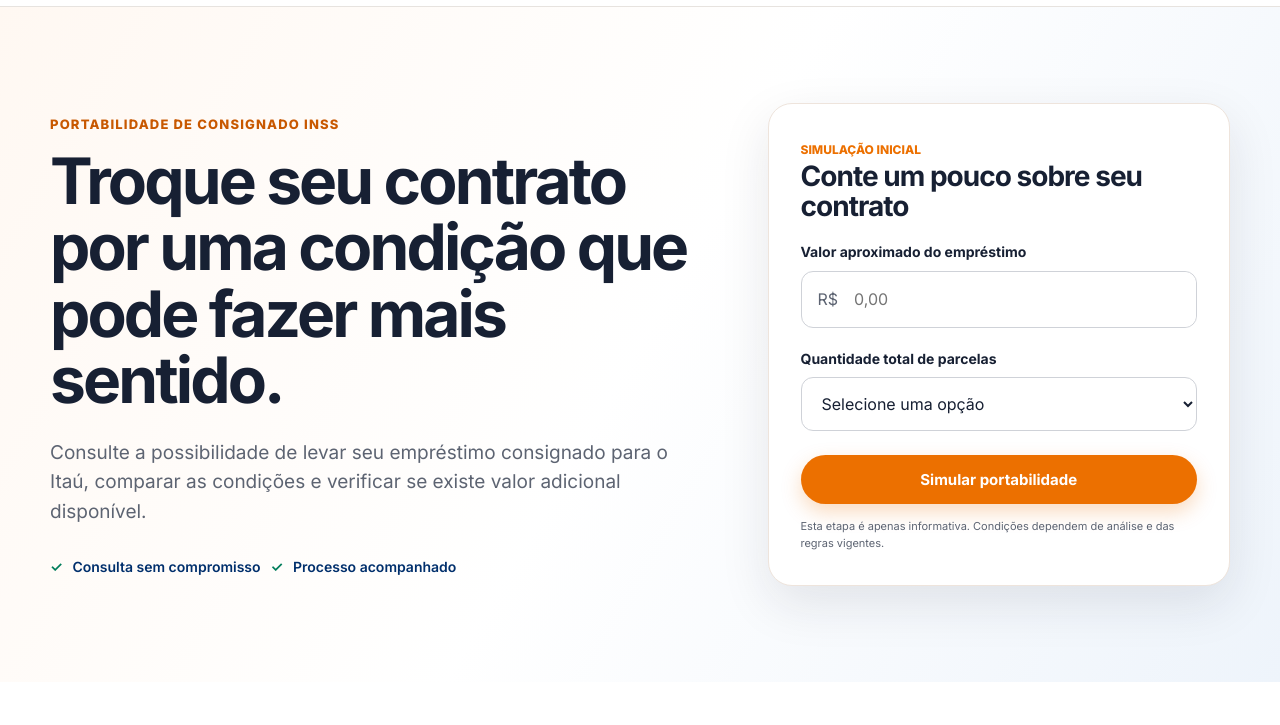
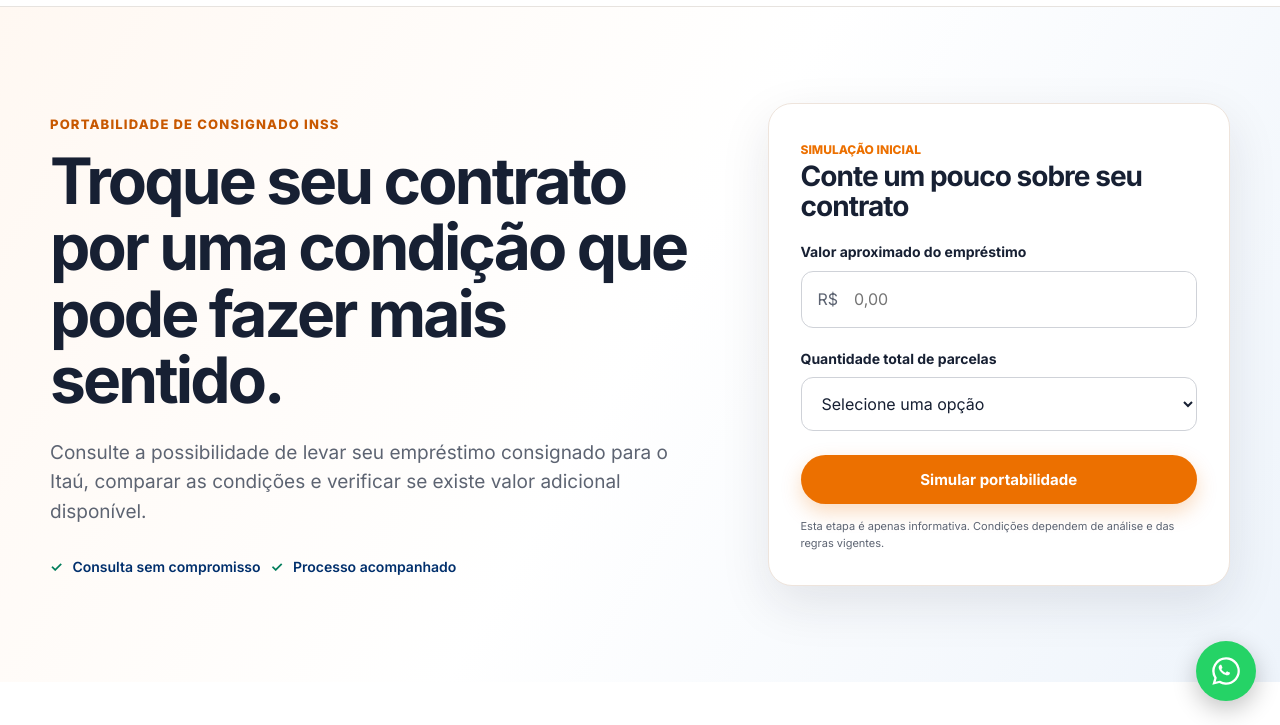
Before and after one commit to autenticado/itau, a plain HTML site: page index.html in a window 1280 px wide. Shown: the part 75-800 px from the top of the page. Drawn offline with Linux system fonts and the light colour scheme.

Commit message:
Add files via upload

```diff
--- a/index.html
+++ b/index.html
@@ -10,6 +10,48 @@
   <link href="https://fonts.googleapis.com/css2?family=Inter:wght@400;500;600;700;800&display=swap" rel="stylesheet">
   <link rel="stylesheet" href="styles.css">
   <link rel="stylesheet" href="modal.css">
+  <style>
+    .whatsapp-float {
+      position: fixed;
+      right: 24px;
+      bottom: 24px;
+      z-index: 1000;
+      display: grid;
+      width: 60px;
+      height: 60px;
+      place-items: center;
+      border-radius: 50%;
+      background: #25d366;
+      color: #fff;
+      box-shadow: 0 8px 24px rgba(0, 0, 0, .24);
+      transition: transform .2s ease, box-shadow .2s ease;
+    }
+
+    .whatsapp-float:hover {
+      transform: translateY(-3px) scale(1.04);
+      box-shadow: 0 12px 28px rgba(0, 0, 0, .3);
+    }
+
+    .whatsapp-float:focus-visible {
+      outline: 3px solid #fff;
+      outline-offset: 3px;
+    }
+
+    .whatsapp-float svg {
+      width: 34px;
+      height: 34px;
+      fill: currentColor;
+    }
+
+    @media (max-width: 600px) {
+      .whatsapp-float {
+        right: 16px;
+        bottom: 16px;
+        width: 56px;
+        height: 56px;
+      }
+    }
+  </style>
 </head>
 <body>
   <header class="topbar">
@@ -136,6 +178,11 @@
       <a class="button button-primary" href="https://wa.me/5511968213396?text=Ol%C3%A1%2C%20gostaria%20de%20simular%20minha%20portabilidade." target="_blank" rel="noopener noreferrer">Falar com um consultor</a>
     </div>
   </div>
+  <a class="whatsapp-float" href="https://wa.me/5511968213396?text=Ol%C3%A1%2C%20gostaria%20de%20atendimento%21" target="_blank" rel="noopener noreferrer" aria-label="Falar pelo WhatsApp">
+    <svg viewBox="0 0 32 32" aria-hidden="true" focusable="false">
+      <path d="M19.11 17.21c-.26-.13-1.54-.76-1.78-.85-.24-.09-.41-.13-.59.13-.17.26-.67.85-.82 1.02-.15.17-.3.2-.56.07-.26-.13-1.09-.4-2.08-1.29-.77-.69-1.29-1.53-1.44-1.79-.15-.26-.02-.4.11-.53.12-.12.26-.3.39-.46.13-.15.17-.26.26-.43.09-.17.04-.33-.02-.46-.07-.13-.59-1.41-.8-1.94-.21-.51-.43-.44-.59-.45h-.5c-.17 0-.46.07-.69.33-.24.26-.91.89-.91 2.17s.93 2.52 1.06 2.69c.13.17 1.83 2.8 4.44 3.93.62.27 1.1.43 1.48.55.62.2 1.19.17 1.64.1.5-.07 1.54-.63 1.76-1.24.22-.61.22-1.13.15-1.24-.06-.11-.24-.17-.5-.3zM16.03 3a12.9 12.9 0 0 0-11.02 19.62L3.16 29l6.53-1.71A12.98 12.98 0 1 0 16.03 3zm0 23.8a10.8 10.8 0 0 1-5.5-1.51l-.39-.23-3.87 1.01 1.03-3.77-.25-.39A10.8 10.8 0 1 1 16.03 26.8z"/>
+    </svg>
+  </a>
   <script src="script.js"></script>
 </body>
 </html>
```
